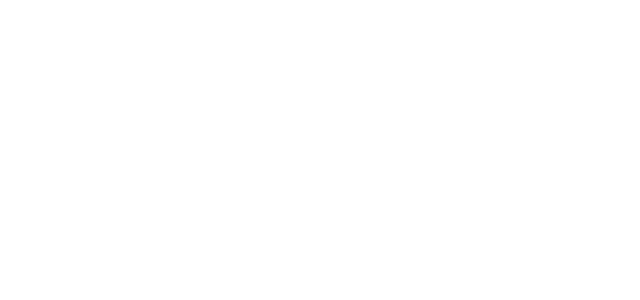
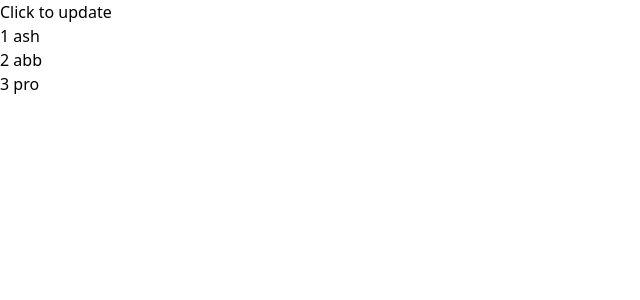
Before and after one commit to ashgole/r3f_lading_page_2, a React (Create React App) app: page /temp in a window 1280 px wide. Before the commit this address had no page. Shown: the top 300 px of the page, without its empty margins (0-640 px from the left). Built offline with nearby package versions, Linux system fonts and the light colour scheme.

Commit message:
jotai added

```diff
--- a/package.json
+++ b/package.json
@@ -9,6 +9,7 @@
     "@testing-library/jest-dom": "^5.17.0",
     "@testing-library/react": "^13.4.0",
     "@testing-library/user-event": "^13.5.0",
+    "jotai": "^2.6.0",
     "react": "^18.2.0",
     "react-dom": "^18.2.0",
     "react-router-dom": "^6.20.1",
--- a/src/App.js
+++ b/src/App.js
@@ -1,12 +1,14 @@
 import { Route, Routes } from 'react-router-dom';
 import './App.css';
 import Home from './component/home/Home';
+import Temp from './component/temp/Temp';
 
 
 function App() {
   return (
     <Routes>
       <Route path="/" element={<Home />}/>
+      <Route path="/temp" element={<Temp />}/>
     </Routes>
   );
 }
--- /dev/null
+++ b/src/component/temp/Temp.js
@@ -0,0 +1,31 @@
+import { useAtom } from 'jotai'
+import React, { useEffect } from 'react'
+import { priceAtom } from '../../static/jotai/Jotai'
+
+const InfoBox = ({ item }) => {
+    return <div>{item.id} {item.name}</div>
+}
+
+export default function Temp() {
+    const [priceA, setpriceA] = useAtom(priceAtom)
+
+    const changeName = () => {
+        setpriceA((prev) => {
+            console.log('ok :', prev);
+            prev['ash'] = {
+                ...prev['ash'],
+                name: 'ashish'
+            };
+            return prev
+        })
+    }
+
+    return <>
+        <button onClick={changeName} >Click to update</button>
+        {
+            Object.values(priceA).map((item, index) => {
+                return <InfoBox key={index} item={item} />
+            })}
+    </>
+
+}
--- /dev/null
+++ b/src/static/jotai/Jotai.js
@@ -0,0 +1,18 @@
+import { atom } from 'jotai'
+
+const priceAtom = atom({
+    'ash': {
+        id: 1,
+        name: 'ash',
+    },
+    'abb': {
+        id: 2,
+        name: 'abb',
+    },
+    'pro': {
+        id: 3,
+        name: 'pro',
+    },
+
+})
+export { priceAtom }
```
Also changed, not shown: 1 other file (tests, documents, lock files or other folders).
